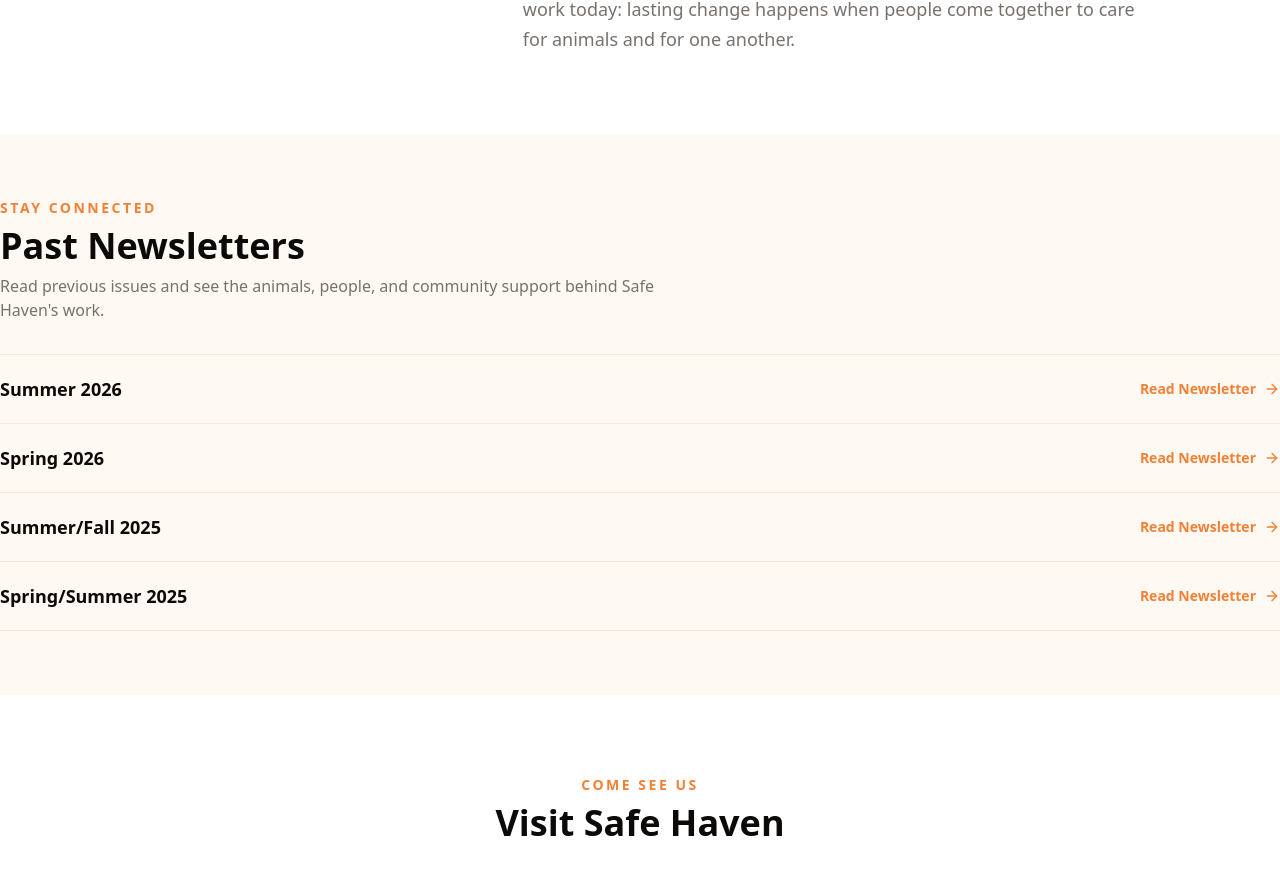
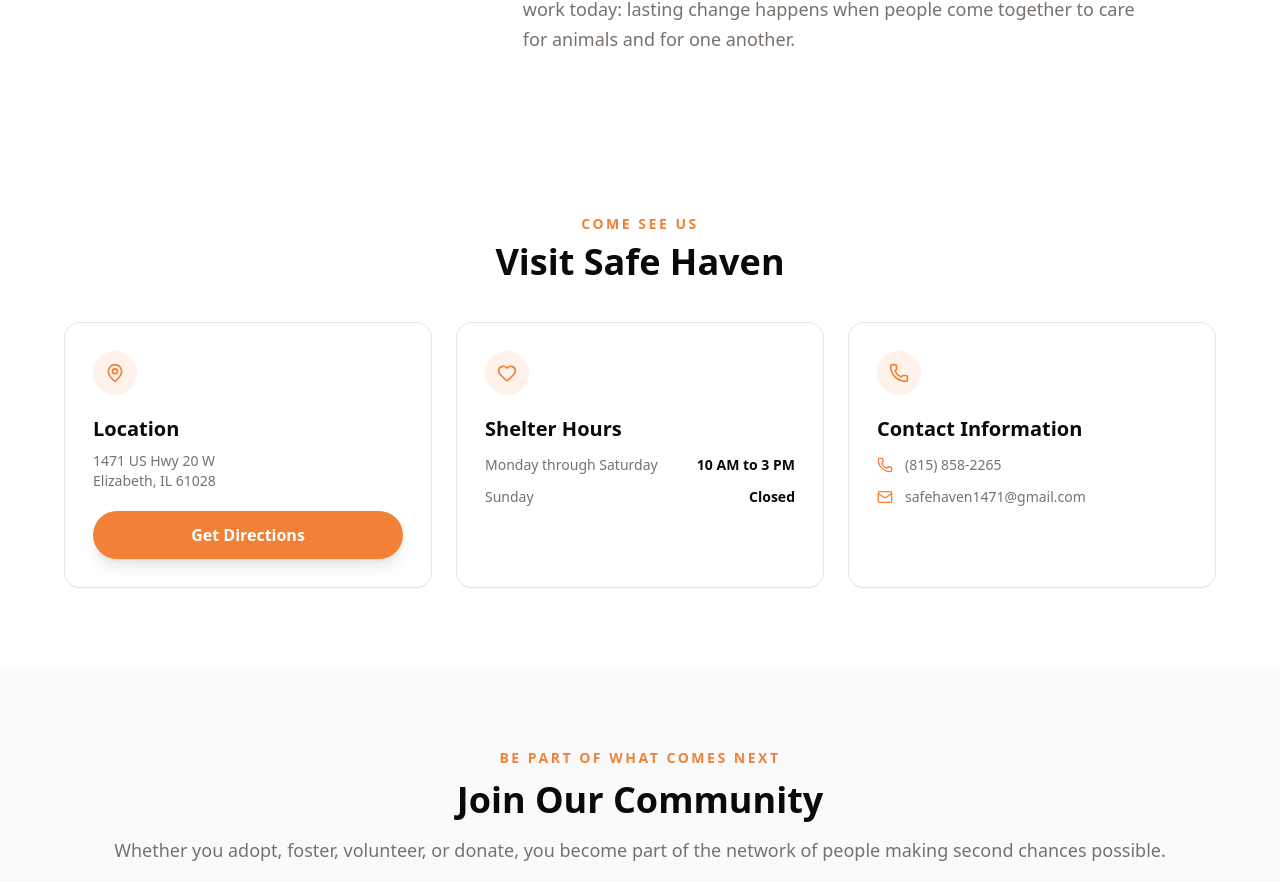
Before and after one commit to 7nqwsvhv99-hash/safe-haven-site, a Next.js app: page /about in a window 1280 px wide. Shown: the part 2700-3582 px from the top of the page. Built offline with nearby package versions, Linux system fonts and the light colour scheme.

Commit message:
Move newsletters off About page

```diff
--- a/src/app/about/page.tsx
+++ b/src/app/about/page.tsx
@@ -11,8 +11,7 @@ import {
   Sparkles,
   PawPrint,
   HandHeart,
-  Stethoscope,
-  ArrowRight,
+  Stethoscope
 } from "lucide-react"
 
 const values = [
@@ -217,46 +216,6 @@ export default function AboutPage() {
         </div>
       </section>
 
-      {/* Past Newsletters */}
-      <section id="newsletters" className="py-14 md:py-16 bg-primary/5">
-        <div className="container-custom max-w-6xl">
-          <div className="mb-8">
-            <p className="text-sm font-semibold uppercase tracking-[0.18em] text-primary mb-2">
-              Stay Connected
-            </p>
-            <h2 className="text-3xl md:text-4xl font-bold">Past Newsletters</h2>
-            <p className="text-muted-foreground mt-2 max-w-2xl">
-              Read previous issues and see the animals, people, and community support behind Safe Haven&apos;s work.
-            </p>
-          </div>
-
-          <div className="divide-y divide-primary/15 border-y border-primary/15">
-            {[
-              ["Summer 2026", "/newsletters/safe-haven-summer-2026.pdf"],
-              ["Spring 2026", "/newsletters/safe-haven-spring-2026.pdf"],
-              ["Summer/Fall 2025", "/newsletters/safe-haven-summer-fall-2025.pdf"],
-              ["Spring/Summer 2025", "/newsletters/safe-haven-spring-summer-2025.pdf"],
-            ].map(([title, href]) => (
-              <a
-                key={title}
-                href={href}
-                target="_blank"
-                rel="noopener noreferrer"
-                className="group flex items-center justify-between gap-6 py-5"
-              >
-                <span className="font-semibold text-lg group-hover:text-primary transition-colors">
-                  {title}
-                </span>
-                <span className="inline-flex items-center gap-2 text-sm font-semibold text-primary">
-                  Read Newsletter
-                  <ArrowRight className="h-4 w-4 transition-transform group-hover:translate-x-1" />
-                </span>
-              </a>
-            ))}
-          </div>
-        </div>
-      </section>
-
       {/* Visit Us */}
       <section className="section-padding bg-white">
         <div className="container-custom">
```
